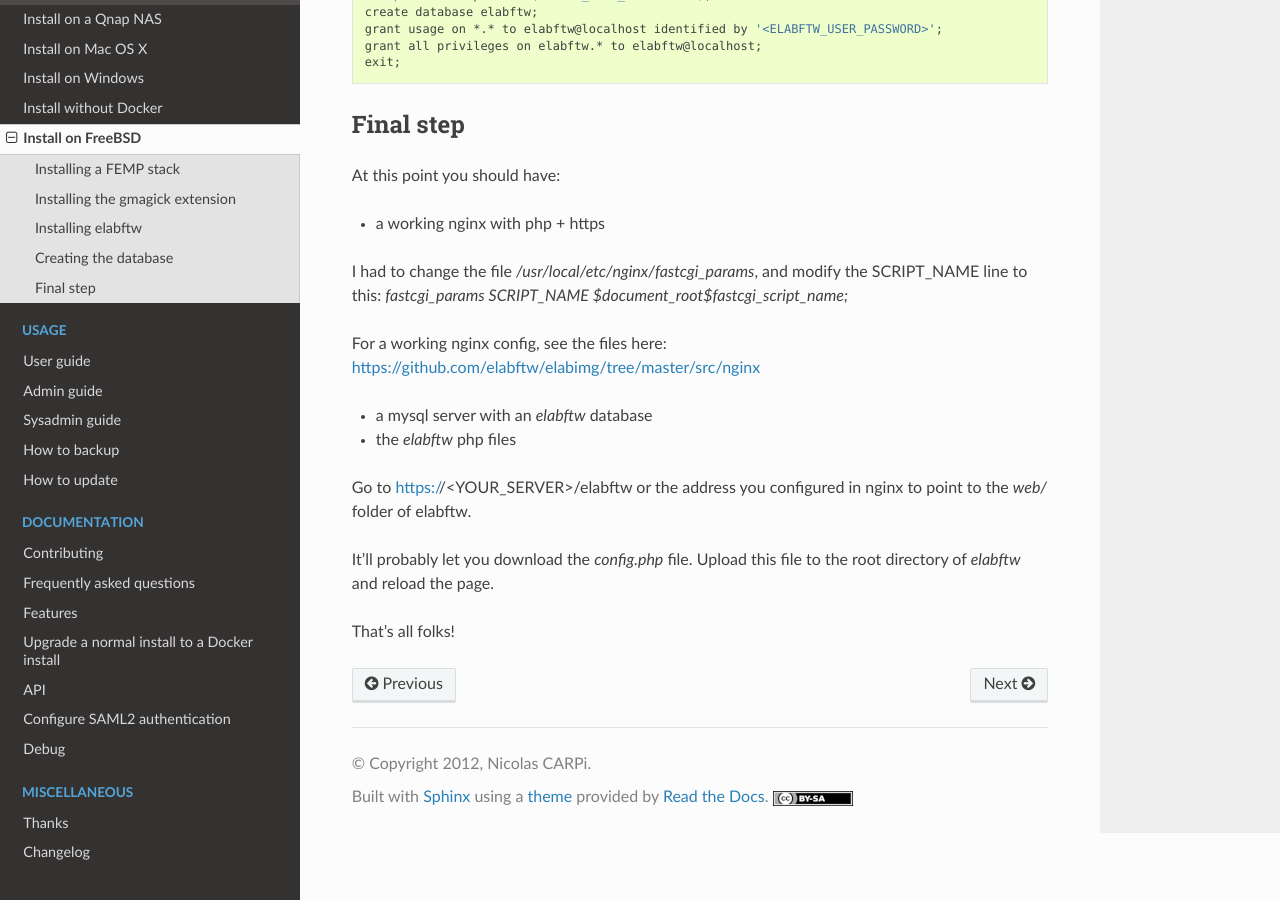
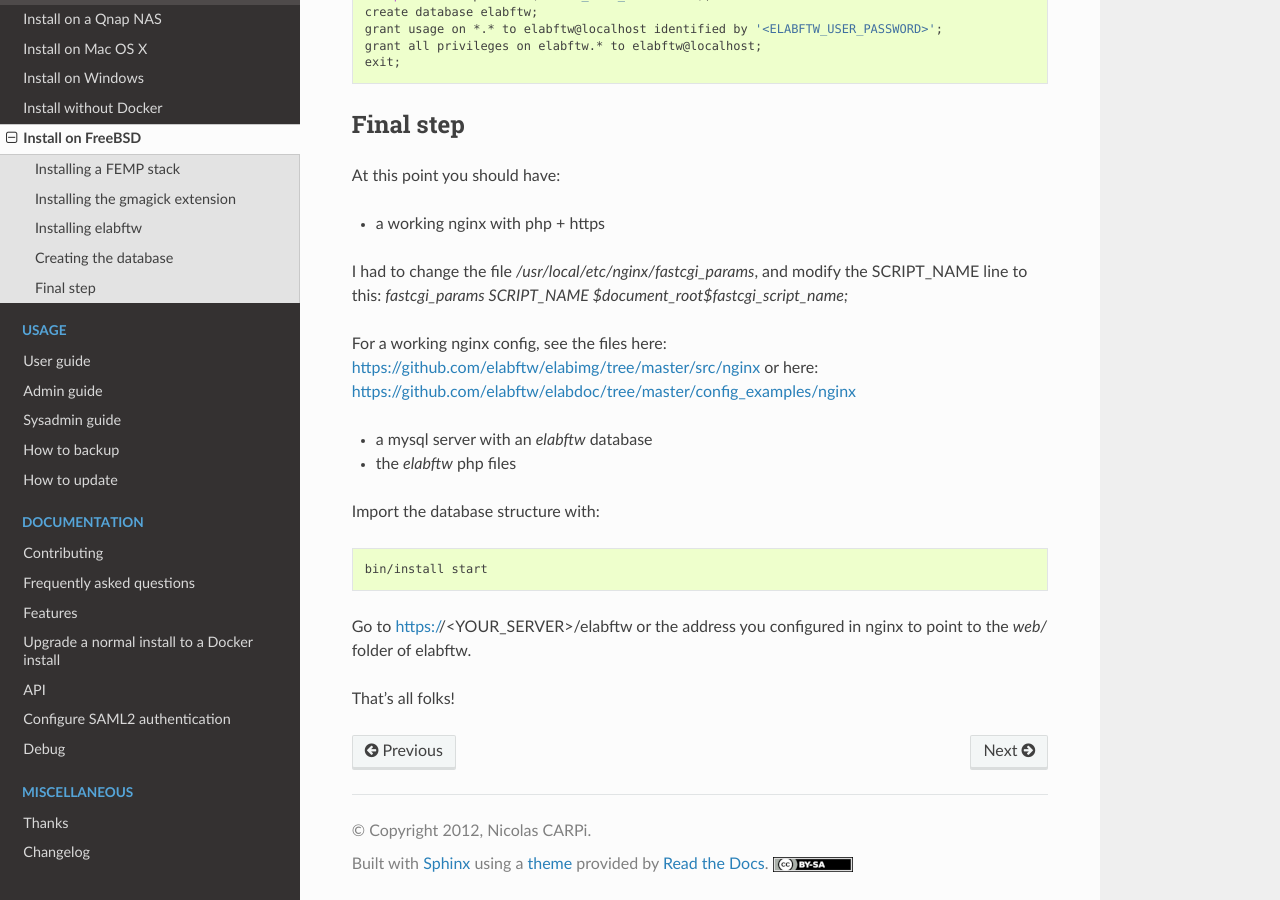
Before and after one commit to elabftw/elabdoc, a Sphinx documentation site: the page built from doc/install-freebsd.rst, in a window 1280 px wide and 900 px high, scrolled down 1452 px. Built offline with Sphinx 7.4.7 and the Read the Docs theme 2.0.0, drawn with Linux system fonts in a browser that asks for light colours; pages that are not in the unit, such as notebooks, are missing from menus.

Commit message:
update bsd doc

```diff
--- a/doc/install-freebsd.rst
+++ b/doc/install-freebsd.rst
@@ -80,13 +80,17 @@
 I had to change the file `/usr/local/etc/nginx/fastcgi_params`, and modify the SCRIPT_NAME line to this:
 `fastcgi_params SCRIPT_NAME $document_root$fastcgi_script_name;`
 
-For a working nginx config, see the files here: https://github.com/elabftw/elabimg/tree/master/src/nginx
+For a working nginx config, see the files here: https://github.com/elabftw/elabimg/tree/master/src/nginx or here: https://github.com/elabftw/elabdoc/tree/master/config_examples/nginx
 
 * a mysql server with an `elabftw` database
 * the `elabftw` php files
 
+Import the database structure with:
+
+.. code-block:: bash
+
+    bin/install start
+
 Go to https://<YOUR_SERVER>/elabftw or the address you configured in nginx to point to the `web/` folder of elabftw.
 
-It'll probably let you download the `config.php` file. Upload this file to the root directory of `elabftw` and reload the page.
-
 That's all folks!
```
